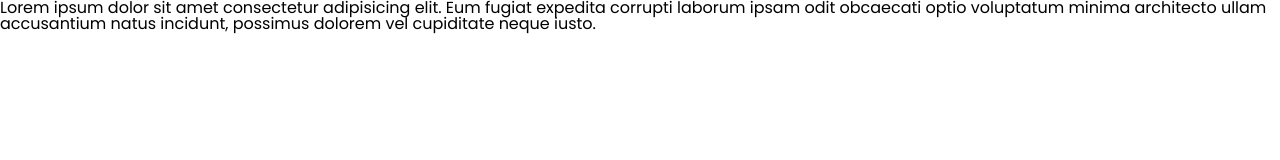
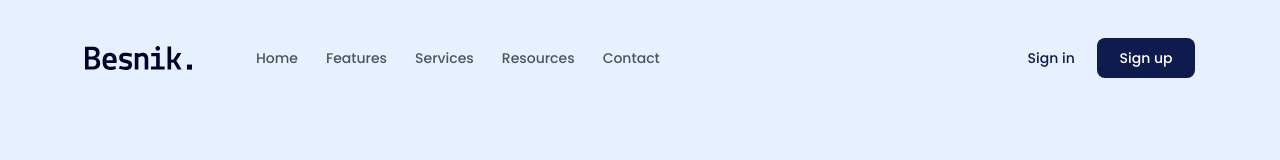
Before and after one commit to trihoangdev/f8-project-01, a plain HTML site: page index.html in a window 1280 px wide. Drawn offline with Linux system fonts and the light colour scheme.

Commit message:
32.10: lam phan navbar

```diff
--- a/assets/css/style.css
+++ b/assets/css/style.css
@@ -1,5 +1,9 @@
 * {
   box-sizing: border-box;
+}
+
+:root {
+  --primary-color: #0f1b4c;
 }
 
 html {
@@ -8,5 +12,75 @@ html {
 
 body {
   font-size: 1.6rem;
-  font-family: "Poppins";
+  font-family: "Poppins", sans-serif;
 }
+
+/* Common */
+.content {
+  width: 1110px;
+  max-width: calc(100% - 48px);
+  margin-left: auto;
+  margin-right: auto;
+}
+
+a {
+  text-decoration: none;
+}
+
+.btn {
+  display: inline-block;
+  min-width: 98px;
+  background: var(--primary-color);
+  border-radius: 8px;
+  font-weight: 500;
+  font-size: 1.4rem;
+  text-align: center;
+  color: #fff;
+}
+
+.btn:hover {
+  opacity: 0.9;
+}
+
+/* Header */
+.header {
+  background: #e6f0ff;
+  height: 100vh;
+}
+
+.navbar {
+  display: flex;
+  align-items: center;
+  padding-top: 38px;
+}
+
+.navbar ul {
+  display: flex;
+  margin-left: 50px;
+}
+
+.navbar ul a {
+  font-size: 1.4rem;
+  font-weight: 500;
+  color: #4f5361;
+  padding: 8px 1.4rem;
+}
+
+.navbar ul a:hover {
+  text-decoration: underline;
+}
+
+.navbar .actions {
+  margin-left: auto;
+}
+
+.navbar .action-link {
+  font-size: 1.4rem;
+  font-weight: 500;
+  color: var(--primary-color);
+}
+
+.navbar .action-btn {
+  padding: 13px 16px;
+  margin-left: 18px;
+}
--- a/index.html
+++ b/index.html
@@ -9,11 +9,29 @@
     <link rel="stylesheet" href="./assets/fonts/stylesheet.css" />
   </head>
   <body>
-    <p>
-      Lorem ipsum dolor sit amet consectetur adipisicing elit. Eum fugiat
-      expedita corrupti laborum ipsam odit obcaecati optio voluptatum minima
-      architecto ullam accusantium natus incidunt, possimus dolorem vel
-      cupiditate neque iusto.
-    </p>
+    <main>
+      <!-- Header -->
+      <header class="header">
+        <div class="content">
+          <nav class="navbar">
+            <!-- Logo -->
+            <img src="./assets/img/logo.svg" alt="Besnik." />
+            <!-- Navigation -->
+            <ul>
+              <li><a href="#!">Home</a></li>
+              <li><a href="#!">Features</a></li>
+              <li><a href="#!">Services</a></li>
+              <li><a href="#!">Resources</a></li>
+              <li><a href="#!">Contact</a></li>
+            </ul>
+            <!-- Action -->
+            <div class="actions">
+              <a href="#!" class="action-link">Sign in</a>
+              <a href="#!" class="btn action-btn">Sign up</a>
+            </div>
+          </nav>
+        </div>
+      </header>
+    </main>
   </body>
 </html>
```
Also changed, not shown: assets/img/logo.svg (added).
